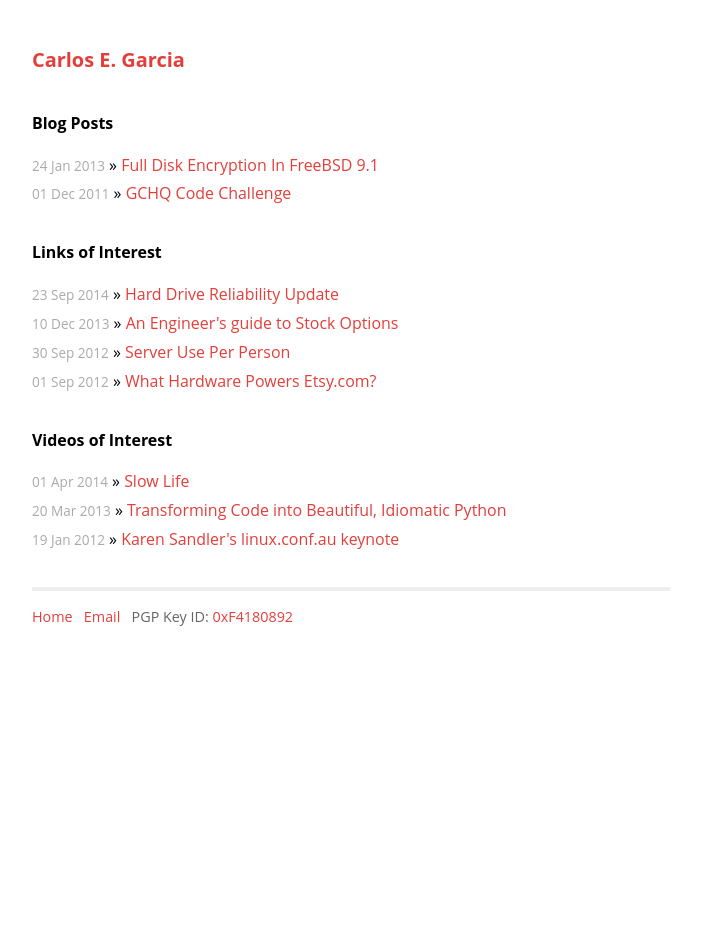
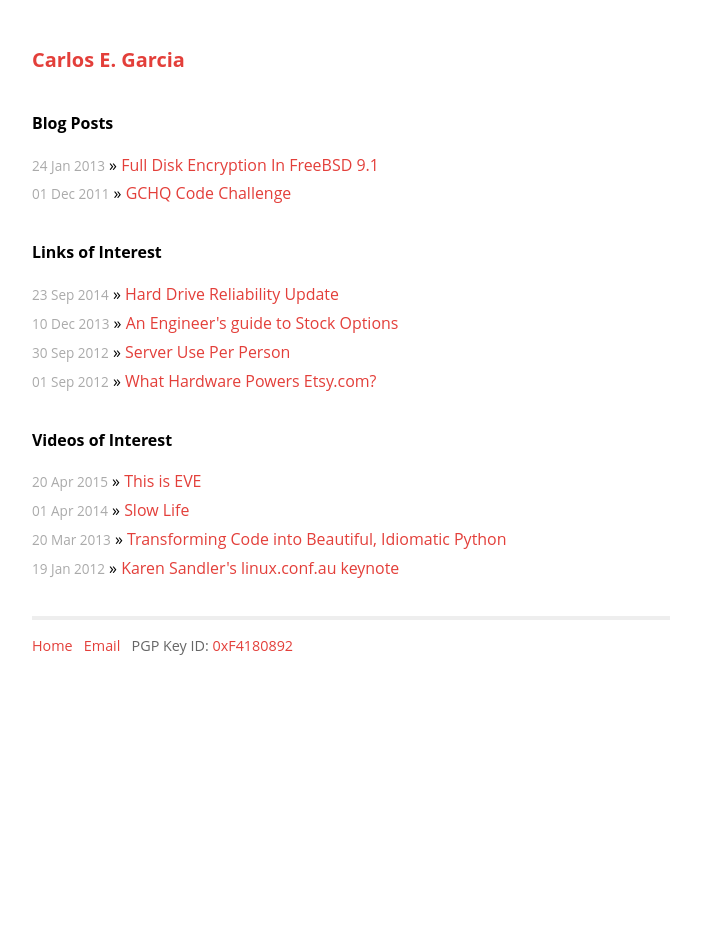
Before and after one commit to cgar/cgar.github.com, a Jekyll site: the page built from index.html, in a window 1280 px wide. Shown: the whole page, without its empty margins (289-990 px from the left). Built offline with Jekyll 4.4.1, drawn with Linux system fonts in a browser that asks for light colours; Markdown is read by kramdown in place of the engine named in the settings.

Commit message:
this is eve trailer

```diff
--- a/index.html
+++ b/index.html
@@ -23,6 +23,7 @@ title: Carlos E. Garcia
 
   <h1>Videos of Interest</h1>
   <ul class="posts">
+      <li><span>20 Apr 2015</span> &raquo; <a href="https://www.youtube.com/watch?v=e2X1MIR1KMs">This is EVE</a></li>
       <li><span>01 Apr 2014</span> &raquo; <a href="https://vimeo.com/88829079">Slow Life</a></li>
       <li><span>20 Mar 2013</span> &raquo; <a href="https://www.youtube.com/watch?v=OSGv2VnC0go">Transforming Code into Beautiful, Idiomatic Python</a></li>
       <li><span>19 Jan 2012</span> &raquo; <a href="https://www.youtube.com/watch?v=5XDTQLa3NjE">Karen Sandler's linux.conf.au keynote</a></li>
```
